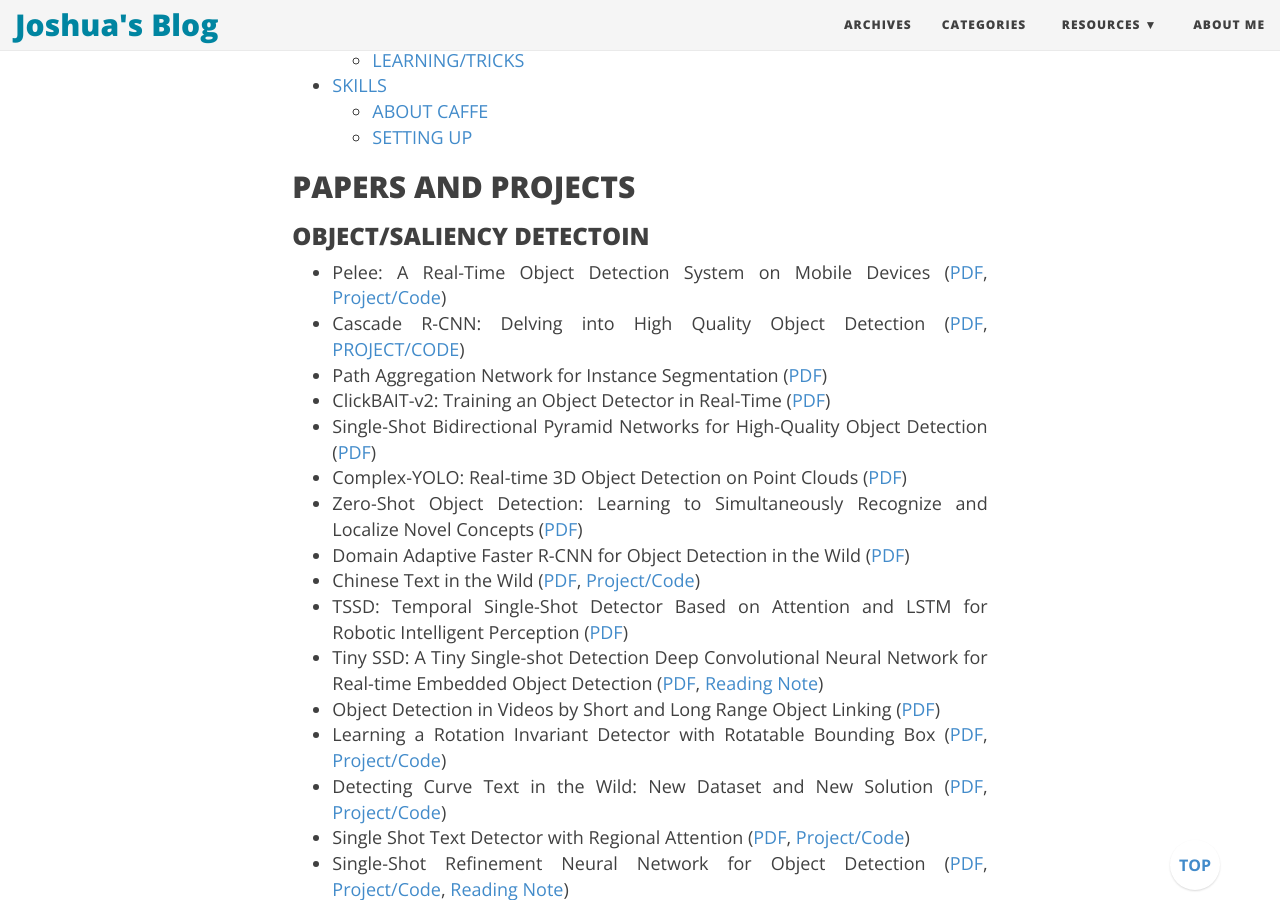
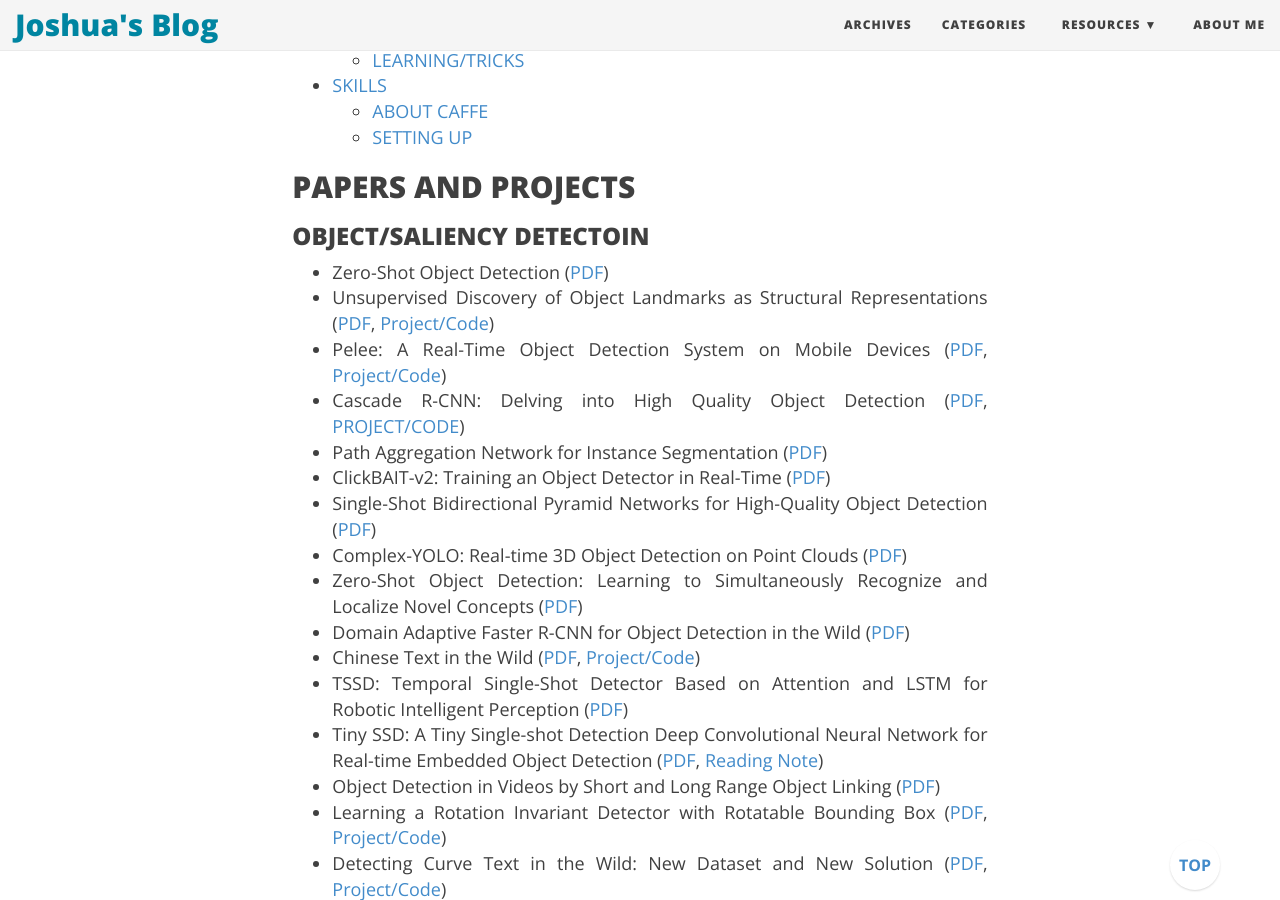
Before and after one commit to joshua19881228/joshua19881228.github.io, a Jekyll site: the page built from _posts/Computer_Vision/2016-08-25-my-jumble-of-computer-vision.md, in a window 1280 px wide and 900 px high, scrolled down 1118 px. Built offline with Jekyll 4.4.1, drawn with Linux system fonts in a browser that asks for light colours; nearby versions of some CDN libraries; formulas are drawn with MathJax 3; comment, search, counter and statistics services are not loaded; some of the changed text lies outside the part shown.

Commit message:
update post

```diff
--- a/_posts/Computer_Vision/2016-08-25-my-jumble-of-computer-vision.md
+++ b/_posts/Computer_Vision/2016-08-25-my-jumble-of-computer-vision.md
@@ -15,6 +15,8 @@ I am going to maintain this page to record a few things about computer vision th
 
 ### OBJECT/SALIENCY DETECTOIN
 
+* Zero-Shot Object Detection ([PDF](https://arxiv.org/abs/1804.04340))
+* Unsupervised Discovery of Object Landmarks as Structural Representations ([PDF](https://arxiv.org/abs/1804.04412), [Project/Code](http://www.ytzhang.net/projects/lmdis-rep/))
 * Pelee: A Real-Time Object Detection System on Mobile Devices ([PDF](https://arxiv.org/abs/1804.06882), [Project/Code](https://github.com/Robert-JunWang/Pelee))
 * Cascade R-CNN: Delving into High Quality Object Detection ([PDF](https://arxiv.org/abs/1712.00726), [PROJECT/CODE](https://github.com/zhaoweicai/cascade-rcnn))
 * Path Aggregation Network for Instance Segmentation ([PDF](https://arxiv.org/abs/1803.01534))
@@ -199,6 +201,7 @@ I am going to maintain this page to record a few things about computer vision th
 
 ### POSE ESTIMATION ###
 
+* Simple Baselines for Human Pose Estimation and Tracking ([PDF](https://arxiv.org/abs/1804.06208))
 * End-to-end Recovery of Human Shape and Pose ([PDF](https://arxiv.org/abs/1712.06584), [PROJECT/CODE](https://akanazawa.github.io/hmr/), [Code](https://github.com/akanazawa/hmr))
 * PersonLab: Person Pose Estimation and Instance Segmentation with a Bottom-Up, Part-Based, Geometric Embedding Model ([PDF](https://arxiv.org/abs/1803.08225))
 * DensePose: Dense Human Pose Estimation In The Wild ([PDF](https://arxiv.org/abs/1802.00434), [Project/Code](http://densepose.org/))
```
